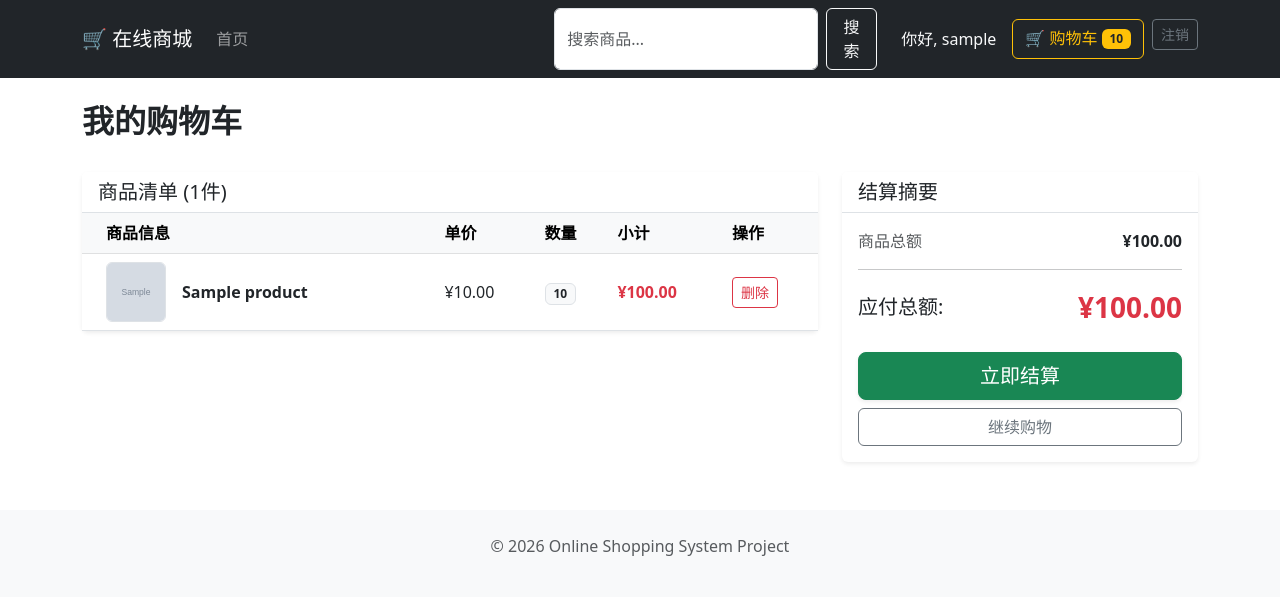
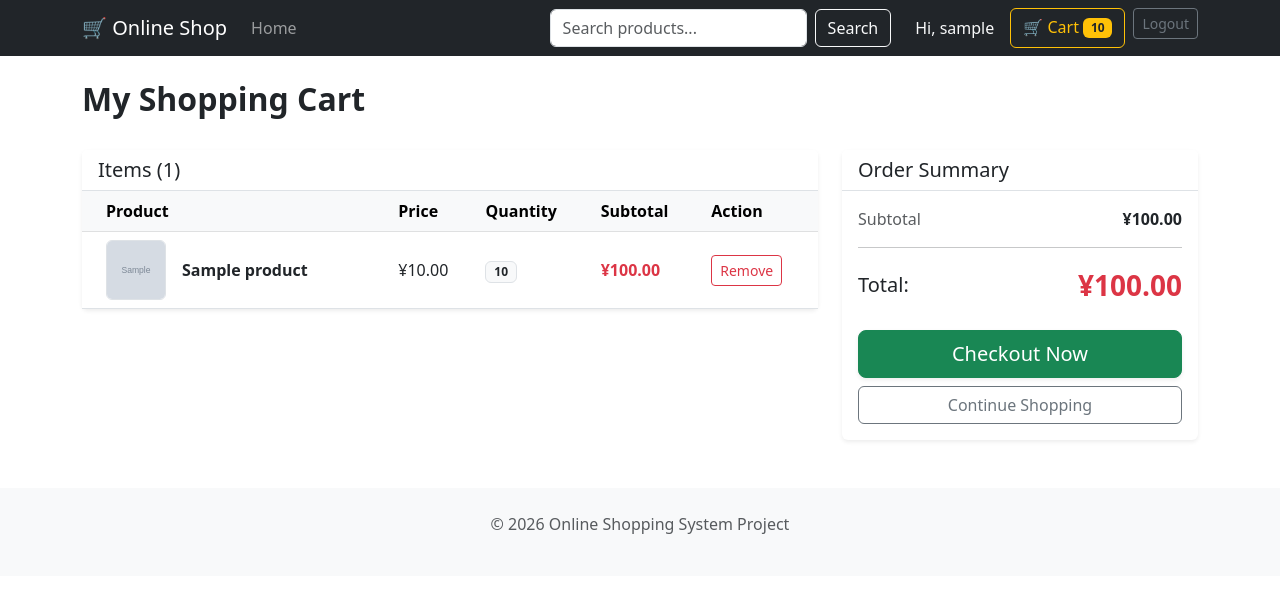
Before and after one commit to fatimasamiouiuou346-del/OnlineShop, a Django app: page /cart/ in a window 1280 px wide. Shown: the top 597 px of the page. Run offline with Django 5.2, Linux system fonts and the light colour scheme; a user stored in the database is signed in; tables that the repository leaves empty hold one stand-in row (values such as "Sample post"); grey boxes marked "Sample" are stand-in pictures.

Commit message:
feat: 国际化模板界面

```diff
--- a/core/models.py
+++ b/core/models.py
@@ -151,3 +151,20 @@ class OrderStatusHistory(models.Model):
     status = models.CharField("状态", max_length=20)
     changed_at = models.DateTimeField("变更时间", auto_now_add=True)
     comments = models.TextField("备注", blank=True, null=True)
+
+# ==========================================
+# 5. 用户生成内容 (Block T) -- 之前缺失的部分
+# ==========================================
+class Review(models.Model):
+    """
+    Block T: 商品评价与评分
+    """
+    product = models.ForeignKey(Product, on_delete=models.CASCADE, related_name='reviews')
+    user = models.ForeignKey(User, on_delete=models.CASCADE, related_name='reviews')
+    # 限制评分只能是 1-5
+    rating = models.IntegerField("评分", choices=[(i, str(i)) for i in range(1, 6)])
+    comment = models.TextField("评论内容", blank=True, null=True)
+    created_at = models.DateTimeField(auto_now_add=True)
+
+    def __str__(self):
+        return f"Review by {self.user.username} on {self.product.name}"
--- a/core/templates/core/base.html
+++ b/core/templates/core/base.html
@@ -1,47 +1,48 @@
 <!DOCTYPE html>
-<html lang="zh-CN">
+<html lang="en">
 <head>
     <meta charset="UTF-8">
     <meta name="viewport" content="width=device-width, initial-scale=1.0">
-    <title>我的在线商城</title>
-    <!-- 引入 Bootstrap 样式库，为了让界面瞬间变好看 -->
+    <title>My Online Shop</title>
+    <!-- Bootstrap CSS -->
     <link href="https://cdn.jsdelivr.net/npm/bootstrap@5.3.0/dist/css/bootstrap.min.css" rel="stylesheet">
     <style>
         .product-card img { height: 200px; object-fit: cover; }
     </style>
 </head>
 <body>
-    <!-- 导航栏 -->
+    <!-- Navbar -->
     <nav class="navbar navbar-expand-lg navbar-dark bg-dark mb-4">
         <div class="container">
-            <a class="navbar-brand" href="{% url 'core:product_list' %}">🛒 在线商城</a>
+            <a class="navbar-brand" href="{% url 'core:product_list' %}">🛒 Online Shop</a>
             <button class="navbar-toggler" type="button" data-bs-toggle="collapse" data-bs-target="#navbarNav">
                 <span class="navbar-toggler-icon"></span>
             </button>
             <div class="collapse navbar-collapse" id="navbarNav">
                 <ul class="navbar-nav me-auto">
-                    <li class="nav-item"><a class="nav-link" href="{% url 'core:product_list' %}">首页</a></li>
+                    <li class="nav-item"><a class="nav-link" href="{% url 'core:product_list' %}">Home</a></li>
                 </ul>
-                <!-- Block A4: 搜索框 -->
+                <!-- Search Form -->
                 <form class="d-flex" method="get" action="{% url 'core:product_list' %}">
-                    <input class="form-control me-2" type="search" name="q" placeholder="搜索商品..." value="{{ request.GET.q|default:'' }}">
-                    <button class="btn btn-outline-light" type="submit">搜索</button>
+                    <input class="form-control me-2" type="search" name="q" placeholder="Search products..." value="{{ request.GET.q|default:'' }}">
+                    <button class="btn btn-outline-light" type="submit">Search</button>
                 </form>
+
                 <div class="navbar-nav ms-3">
                     {% if user.is_authenticated %}
-                        <span class="nav-link text-light me-2">你好, {{ user.username }}</span>
-                        <!-- 购物车链接 (Block A8) -->
+                        <span class="nav-link text-light me-2">Hi, {{ user.username }}</span>
+                        <!-- Cart Link -->
                         <a href="{% url 'core:cart_detail' %}" class="btn btn-outline-warning me-2">
-                            🛒 购物车 <span class="badge bg-warning text-dark">{{ cart_item_count|default:"0" }}</span>
+                            🛒 Cart <span class="badge bg-warning text-dark">{{ cart_item_count|default:"0" }}</span>
                         </a>
-                        <!-- 注销表单 (为了安全用 post) -->
+                        <!-- Logout Form -->
                         <form action="{% url 'core:logout' %}" method="post" class="d-inline">
                             {% csrf_token %}
-                            <button type="submit" class="btn btn-outline-secondary btn-sm">注销</button>
+                            <button type="submit" class="btn btn-outline-secondary btn-sm">Logout</button>
                         </form>
                     {% else %}
-                        <a class="nav-link" href="{% url 'core:login' %}">登录</a>
-                        <a class="nav-link" href="{% url 'core:register' %}">注册</a>
+                        <a class="nav-link" href="{% url 'core:login' %}">Login</a>
+                        <a class="nav-link" href="{% url 'core:register' %}">Register</a>
                     {% endif %}
                 </div>
             </div>
@@ -49,7 +50,7 @@
     </nav>
 
     <div class="container">
-        <!-- 这里是每个页面的具体内容 -->
+        <!-- Page Content -->
         {% block content %}{% endblock %}
     </div>
 
--- a/core/templates/core/cart_detail.html
+++ b/core/templates/core/cart_detail.html
@@ -3,25 +3,25 @@
 {% block content %}
 <div class="row">
     <div class="col-12 mb-4">
-        <h2 class="fw-bold">我的购物车</h2>
+        <h2 class="fw-bold">My Shopping Cart</h2>
     </div>
 
     {% if cart_items %}
-    <!-- 左侧：商品列表 -->
+    <!-- Cart Items List -->
     <div class="col-md-8">
         <div class="card shadow-sm border-0">
             <div class="card-header bg-white border-bottom">
-                <h5 class="mb-0">商品清单 ({{ cart_items.count }}件)</h5>
+                <h5 class="mb-0">Items ({{ cart_items.count }})</h5>
             </div>
             <div class="table-responsive">
                 <table class="table table-hover align-middle mb-0">
                     <thead class="table-light">
                         <tr>
-                            <th scope="col" class="ps-4">商品信息</th>
-                            <th scope="col">单价</th>
-                            <th scope="col">数量</th>
-                            <th scope="col">小计</th>
-                            <th scope="col">操作</th>
+                            <th scope="col" class="ps-4">Product</th>
+                            <th scope="col">Price</th>
+                            <th scope="col">Quantity</th>
+                            <th scope="col">Subtotal</th>
+                            <th scope="col">Action</th>
                         </tr>
                     </thead>
                     <tbody>
@@ -29,15 +29,15 @@
                         <tr>
                             <td class="ps-4">
                                 <div class="d-flex align-items-center">
-                                    <!-- 商品图片 -->
+                                    <!-- Product Image -->
                                     <a href="{% url 'core:product_detail' item.product.id %}">
                                         {% if item.product.images.first %}
                                             <img src="{{ item.product.images.first.image.url }}" class="rounded border" style="width: 60px; height: 60px; object-fit: cover;" alt="{{ item.product.name }}">
                                         {% else %}
-                                            <div class="bg-secondary text-white rounded d-flex align-items-center justify-content-center" style="width: 60px; height: 60px; font-size: 12px;">无图</div>
+                                            <div class="bg-secondary text-white rounded d-flex align-items-center justify-content-center" style="width: 60px; height: 60px; font-size: 12px;">No Image</div>
                                         {% endif %}
                                     </a>
-                                    <!-- 商品名称 -->
+                                    <!-- Product Name -->
                                     <div class="ms-3">
                                         <a href="{% url 'core:product_detail' item.product.id %}" class="text-decoration-none text-dark fw-bold">
                                             {{ item.product.name }}
@@ -51,8 +51,8 @@
                             </td>
                             <td class="text-danger fw-bold">¥{{ item.subtotal }}</td>
                             <td>
-                                <a href="{% url 'core:remove_from_cart' item.id %}" class="btn btn-outline-danger btn-sm" onclick="return confirm('确定要移除吗？')">
-                                    删除
+                                <a href="{% url 'core:remove_from_cart' item.id %}" class="btn btn-outline-danger btn-sm" onclick="return confirm('Are you sure you want to remove this item?')">
+                                    Remove
                                 </a>
                             </td>
                         </tr>
@@ -63,29 +63,29 @@
         </div>
     </div>
 
-    <!-- 右侧：结算面板 -->
+    <!-- Checkout Panel -->
     <div class="col-md-4">
         <div class="card shadow-sm border-0">
             <div class="card-header bg-white border-bottom">
-                <h5 class="mb-0">结算摘要</h5>
+                <h5 class="mb-0">Order Summary</h5>
             </div>
             <div class="card-body">
                 <div class="d-flex justify-content-between mb-3">
-                    <span class="text-muted">商品总额</span>
+                    <span class="text-muted">Subtotal</span>
                     <span class="fw-bold">¥{{ total_price }}</span>
                 </div>
                 <hr>
                 <div class="d-flex justify-content-between mb-4 align-items-center">
-                    <span class="fs-5">应付总额:</span>
+                    <span class="fs-5">Total:</span>
                     <span class="text-danger fs-3 fw-bold">¥{{ total_price }}</span>
                 </div>
 
                 <div class="d-grid gap-2">
-                    <a href="{% url 'core:checkout' %}" class="btn btn-success btn-lg shadow-sm" onclick="return confirm('确定要下单支付吗？')">
-                        立即结算
+                    <a href="{% url 'core:checkout' %}" class="btn btn-success btn-lg shadow-sm" onclick="return confirm('Confirm to checkout?')">
+                        Checkout Now
                     </a>
                     <a href="{% url 'core:product_list' %}" class="btn btn-outline-secondary">
-                        继续购物
+                        Continue Shopping
                     </a>
                 </div>
             </div>
@@ -93,15 +93,14 @@
     </div>
 
     {% else %}
-    <!-- 购物车为空时的漂亮提示 -->
+    <!-- Empty Cart Message -->
     <div class="col-12 text-center py-5">
         <div class="mb-4">
-            <!-- 使用 Bootstrap 图标或简单的文字 -->
             <span style="font-size: 4rem;">🛒</span>
         </div>
-        <h3 class="text-muted">购物车空空如也</h3>
-        <p class="text-muted mb-4">去挑几件喜欢的商品吧！</p>
-        <a href="{% url 'core:product_list' %}" class="btn btn-primary btn-lg px-5">去逛逛</a>
+        <h3 class="text-muted">Your cart is empty</h3>
+        <p class="text-muted mb-4">Looks like you haven't added any items to the cart yet.</p>
+        <a href="{% url 'core:product_list' %}" class="btn btn-primary btn-lg px-5">Start Shopping</a>
     </div>
     {% endif %}
 </div>
--- a/core/templates/core/register.html
+++ b/core/templates/core/register.html
@@ -5,7 +5,7 @@
     <div class="col-md-4">
         <div class="card shadow-sm mt-5">
             <div class="card-body">
-                <h3 class="card-title text-center mb-4">新用户注册</h3>
+                <h3 class="card-title text-center mb-4">Create Account</h3>
                 <form method="post">
                     {% csrf_token %}
                     {% for field in form %}
@@ -18,10 +18,10 @@
                         {% endif %}
                     </div>
                     {% endfor %}
-                    <button type="submit" class="btn btn-success w-100">注册</button>
+                    <button type="submit" class="btn btn-success w-100">Register</button>
                 </form>
                 <div class="text-center mt-3">
-                    <p>已有账号？ <a href="{% url 'core:login' %}">去登录</a></p>
+                    <p>Already have an account? <a href="{% url 'core:login' %}">Login here</a></p>
                 </div>
             </div>
         </div>
--- a/core/urls.py
+++ b/core/urls.py
@@ -36,4 +36,5 @@ urlpatterns = [
     path('orders/', views.order_list, name='order_list'),
     # 订单详情
     path('orders/<int:pk>/', views.order_detail, name='order_detail'),
+    path('cart/update/<int:item_id>/', views.update_cart_quantity, name='update_cart_quantity'),
 ]
```
Also changed, not shown: core/templates/core/login.html (+3 -5 lines), core/templates/core/order_detail.html (+12 -12 lines), core/templates/core/order_list.html (+4 -4 lines), core/templates/core/product_detail.html (+16 -25 lines), core/templates/core/product_list.html (+8 -8 lines), core/migrations/0003_review.py (added).
